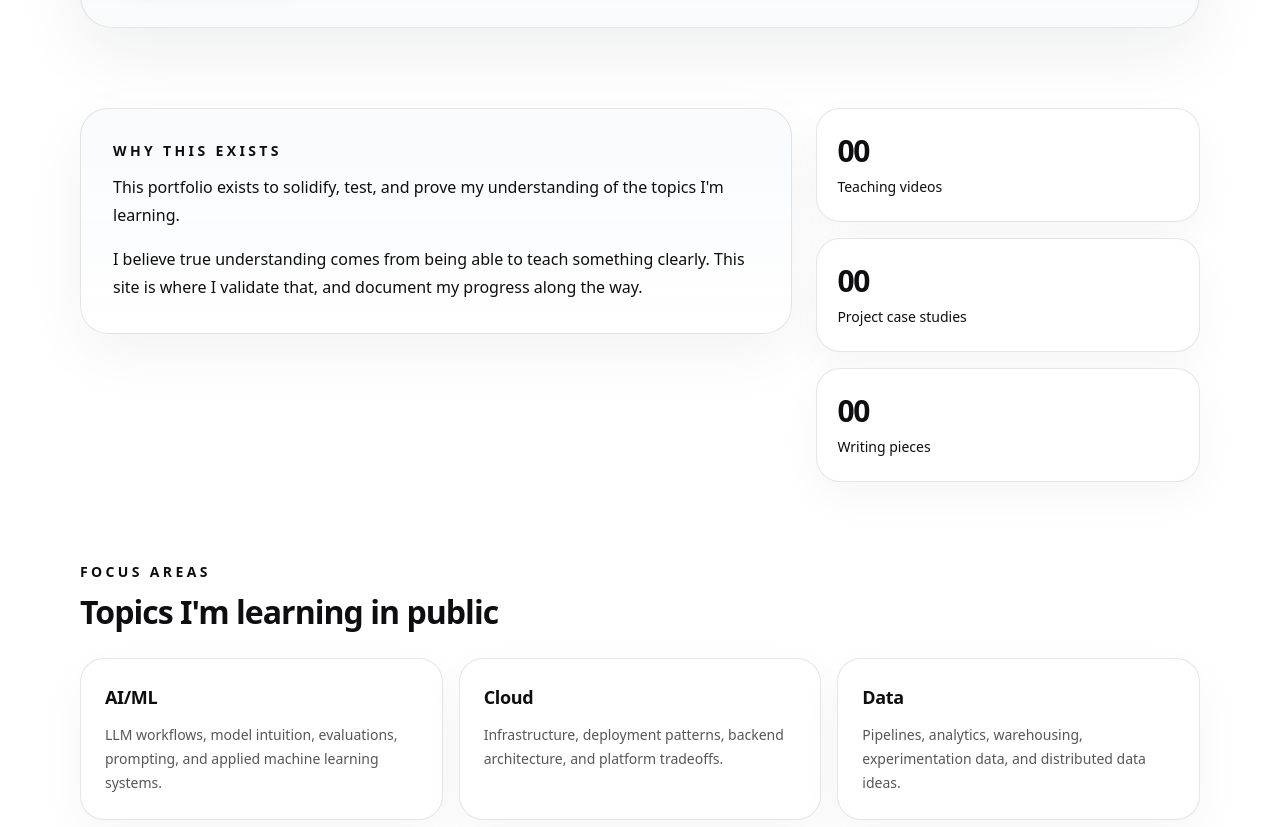
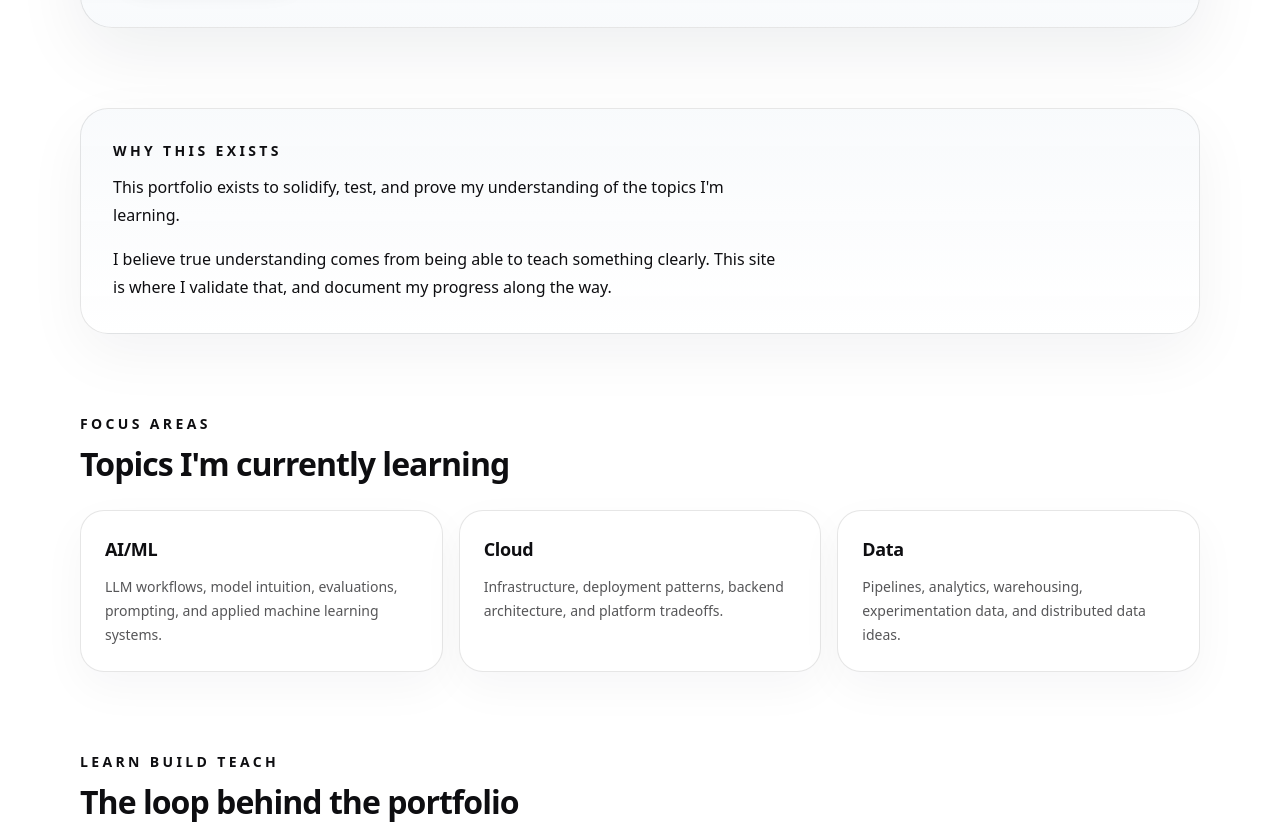
Before and after one commit to adrsh-prthpp/Learn-Do-Teach-Repo, a Next.js app: page / in a window 1280 px wide. Shown: the part 573-1400 px from the top of the page. Built offline with nearby package versions, Linux system fonts and the light colour scheme; no server answers; the database is empty.

Commit message:
Refine homepage section layout

```diff
--- a/src/app/page.tsx
+++ b/src/app/page.tsx
@@ -37,18 +37,11 @@ export default async function Home() {
     allProjects.filter((project) => project.video_slug).map((project) => [project.video_slug as string, project.slug])
   );
 
-  const stats = [
-    { label: "Teaching videos", value: String(videos.length).padStart(2, "0") },
-    { label: "Project case studies", value: String(projects.length).padStart(2, "0") },
-    { label: "Writing pieces", value: String(posts.length).padStart(2, "0") }
-  ];
-
   return (
     <div className="space-y-16 pb-6 md:space-y-20">
       <HeroSection />
 
-      <section className="grid gap-6 lg:grid-cols-[minmax(0,1.3fr)_minmax(240px,0.7fr)] lg:items-start">
-        <div className="rounded-[1.75rem] border border-foreground/10 bg-[linear-gradient(180deg,_rgba(248,250,252,0.95),_rgba(255,255,255,0.96))] p-7 shadow-[0_20px_60px_rgba(15,23,42,0.05)] sm:p-8">
+      <section className="rounded-[1.75rem] border border-foreground/10 bg-[linear-gradient(180deg,_rgba(248,250,252,0.95),_rgba(255,255,255,0.96))] p-7 shadow-[0_20px_60px_rgba(15,23,42,0.05)] sm:p-8">
         <div className={sectionHeaderClass}>
           <p className={sectionEyebrowClass}>Why This Exists</p>
           <div className="max-w-3xl space-y-4">
@@ -61,25 +54,12 @@ export default async function Home() {
             </p>
           </div>
         </div>
-        </div>
-
-        <div className="grid gap-4 sm:grid-cols-3 lg:grid-cols-1">
-          {stats.map((stat) => (
-            <div
-              key={stat.label}
-              className="rounded-[1.5rem] border border-foreground/10 bg-background px-5 py-6 shadow-[0_16px_40px_rgba(15,23,42,0.04)]"
-            >
-              <p className="text-3xl font-semibold tracking-[-0.04em] text-foreground">{stat.value}</p>
-              <p className="mt-2 text-sm text-foreground/62">{stat.label}</p>
-            </div>
-          ))}
-        </div>
       </section>
 
       <section className="space-y-7">
         <div className={sectionHeaderClass}>
           <p className={sectionEyebrowClass}>Focus Areas</p>
-          <h2 className={sectionTitleClass}>Topics I&apos;m learning in public</h2>
+          <h2 className={sectionTitleClass}>Topics I&apos;m currently learning</h2>
         </div>
 
         <div className="grid gap-4 md:grid-cols-2 xl:grid-cols-3">
```
Lines whose indentation alone changed are shown as unchanged.
